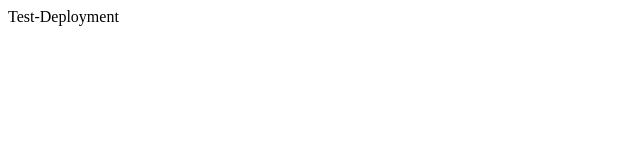
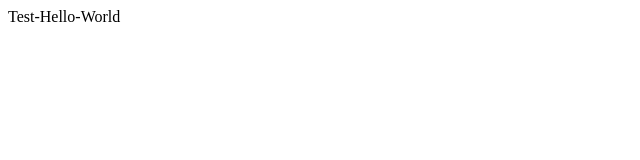
Before and after one commit to kishorkumbhar/HelloWorld_App_Deploy, a plain HTML site: page index.html in a window 1280 px wide. Shown: the full height of the page, 0-640 px from the left. Drawn offline with Linux system fonts and the light colour scheme.

Commit message:
ver_0.1
heading update

```diff
--- a/index.html
+++ b/index.html
@@ -1 +1 @@
-<html><body>Test-Deployment</body></html>
+<html><body>Test-Hello-World</body></html>
```
